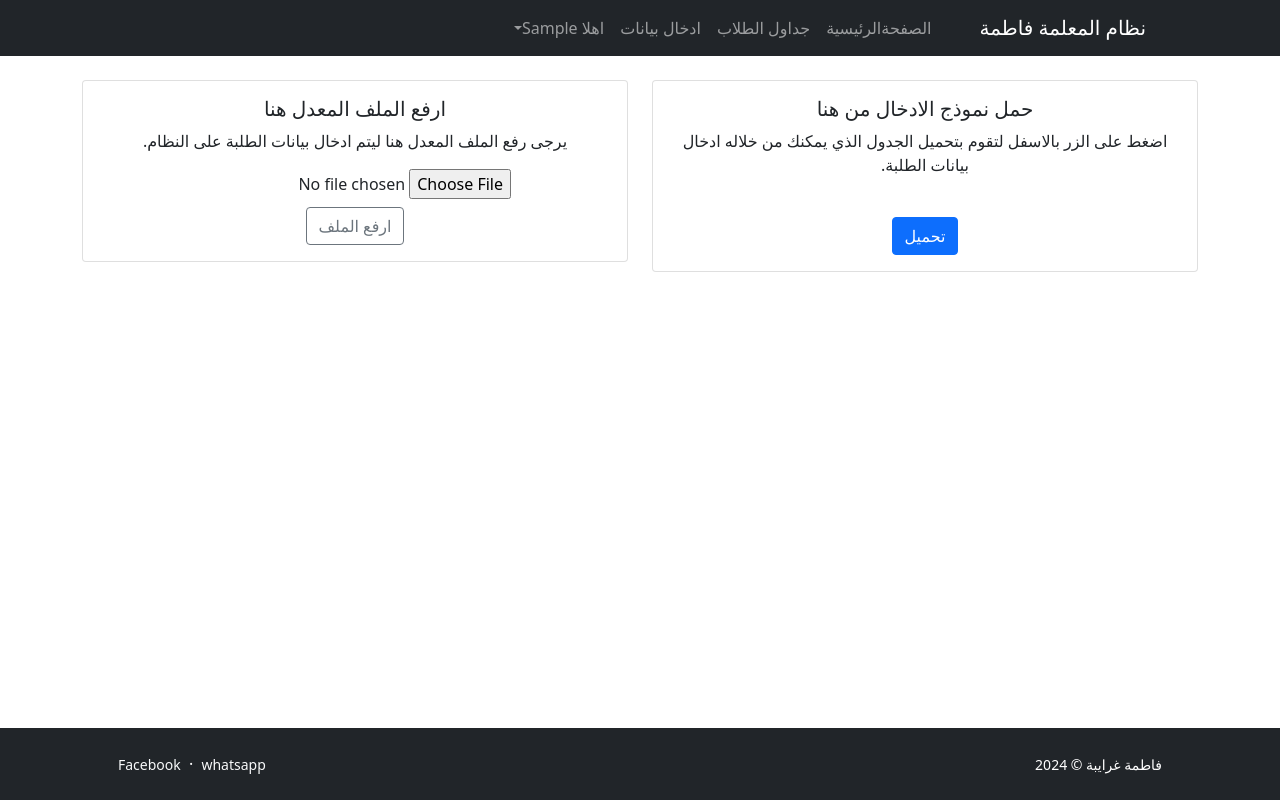
After one commit to ymankh/fatimah_system, a Django app: page /export_emport/ in a window 1280 px wide. The commit adds this page. Run offline with Django 3.2, Linux system fonts and the light colour scheme; the visitor is signed in with stand-in values (Sample User, id 1); some libraries are stand-ins or nearby versions.

Commit message:
add an export feacher

```diff
--- a/grade/models.py
+++ b/grade/models.py
@@ -67,6 +67,10 @@ class Student(models.Model):
     @property
     def absence_count(self):
         return len(Absence.objects.filter(student=self))
+
+    @property
+    def first_name(self):
+        return self.full_name.split(" ")[0]
 
     def __str__(self):
         return self.full_name
--- /dev/null
+++ b/grade/templates/export.html
@@ -0,0 +1,45 @@
+{% extends "__bass.html" %}
+{% load static %}
+{% block title %}تصدير واستيرات البيانات{% endblock %}
+
+ {% block head %}
+    <style>
+    .center-box {
+      position: absolute;
+      top: 50%;
+      left: 50%;
+      transform: translate(-50%, -50%);
+    }
+  </style>
+{% endblock  %}
+
+{% block contant %}
+<div class="container">
+  <div class="row">
+    <div class="col-lg-6 mt-4">
+      <div class="card text-center">
+        <div class="card-body">
+          <h5 class="card-title ">حمل نموذج الادخال من هنا</h5>
+          <p class="card-text">اضغط على الزر بالاسفل لتقوم بتحميل الجدول الذي يمكنك من خلاله ادخال بيانات الطلبة.</p>
+          <a href='{% static "excel/students.xlsx" %}' class="btn btn-primary mt-4">تحميل</a>
+        </div>
+      </div>
+    </div>
+    <div class="col-lg-6 mt-4 ">
+      <div class="card text-center">
+        <div class="card-body">
+          <h5 class="card-title">ارفع الملف المعدل هنا</h5>
+          <p class="card-text">يرجى رفع الملف المعدل هنا ليتم ادخال بيانات الطلبة على النظام.</p>
+          <form method="post" enctype="multipart/form-data">
+            {% csrf_token %}
+            <div class="form-group">
+              <input type="file" class="form-control-file" id="excelFile" name="excelFile">
+            </div>
+            <button type="submit" class="btn btn-outline-secondary mt-2">ارفع الملف</button>
+          </form>
+        </div>
+      </div>
+    </div>
+  </div>
+</div>
+{% endblock %}
--- a/grade/templates/student_edit.html
+++ b/grade/templates/student_edit.html
@@ -1,5 +1,5 @@
 {% extends '__bass.html' %}
-{% block title %} student {{ student }} بيانات {% endblock %}
+{% block title %} بيانات {{ student.first_name }}  {% endblock %}
 {% block contant %}
     <div class="container">
         <div class="row justify-content-center">
--- a/grade/urls.py
+++ b/grade/urls.py
@@ -42,4 +42,5 @@ urlpatterns = [
         views.chose_subject_for_skill_table,
         name="chose_subject_for_skill_table",
     ),
+    path("export_emport/", views.export_emport_data, name="export_import"),
 ]
--- a/grade/views.py
+++ b/grade/views.py
@@ -1,4 +1,9 @@
-from random import shuffle
+#bulet in
+from random import shuffle, random
+import os
+#3rd party
+from openpyxl import load_workbook
+#django
 from django.shortcuts import render, redirect
 from django.contrib.auth import logout
 from django.contrib.auth import login as auth_login
@@ -7,6 +12,7 @@ from django.contrib import messages
 from django.utils import timezone
 from django.db.models import Count, QuerySet
 from django.shortcuts import get_object_or_404
+#my modeles
 from .models import (
     Student,
     StudentNote,
@@ -427,3 +433,27 @@ def chose_subject_for_skill_table(request, grade_id, section_id, group_id):
             )
     subjects = Subject.objects.filter(grade_id=grade_id)
     return render(request, "chose_skill.html", {"subjects": subjects})
+
+
+def export_emport_data(request):
+    if not request.user.is_staff:
+        return only_staff_message(request)
+    if request.method == "POST" and request.FILES:
+        uploaded_file = request.FILES["excelFile"]
+        wb = load_workbook(uploaded_file)
+        students = []
+        for sheetname in wb.sheetnames:
+            grade_name, section_name = sheetname.split(" ")
+            grade, _ = Grade.objects.get_or_create(grade=grade_name)
+            section, _ = Section.objects.get_or_create(section=section_name)
+            w_sheet = wb[sheetname]
+            for i in range(1, w_sheet.max_row):
+                students.append(Student(full_name= w_sheet[f"A{i+1}"].value,
+                    section=section,
+                    grade=grade,
+                    national_id='{:.10f}'.format(random())[2:] #to generate a random 10 diget ID
+                    ))
+        wb.save("test2.xlsx")
+        Student.objects.bulk_create(students)
+        return redirect("index")
+    return render(request, "export.html")
--- a/templates/__bass.html
+++ b/templates/__bass.html
@@ -14,7 +14,9 @@
     <!-- Core theme CSS (includes Bootstrap)-->
     <link href="{% static "css/styles.css" %}" rel="stylesheet"/>
     <link href="{% static "css/custom.css" %}" rel="stylesheet">
+    {% block head %}
 
+    {% endblock  %}
 </head>
 <body class="d-flex flex-column h-100">
 <main class="flex-shrink-0">
@@ -31,7 +33,7 @@
                     <li class="nav-item"><a class="nav-link" href="{% url 'index' %}">الصفحةالرئيسية</a></li>
                     {% if request.user.is_staff %}
                         <li class="nav-item"><a class="nav-link" href="{% url 'chose_grade' %}">جداول الطلاب</a></li>
-                            {# <li class="nav-item"><a class="nav-link" href="{% url 'test' %}">ادخال بيانات</a></li> #}
+                        <li class="nav-item"><a class="nav-link" href="{% url 'export_import' %}">ادخال بيانات</a></li>
                     {% endif %}
 
 {#                    <li class="nav-item"><a class="nav-link" href="#">Pricing</a></li>#}
--- a/templates/index.html
+++ b/templates/index.html
@@ -1,6 +1,6 @@
 {% extends "__bass.html" %}
 {% load static %}
-{% block title %} Kufr'Awan Primary School {% endblock %}
+{% block title %} نظام فاطمة {% endblock %}
 {% block contant %}
 
     <!-- Header-->
```
Also changed, not shown: grade/templates/chose_skill.html (+4 -4 lines), 3 other files.
